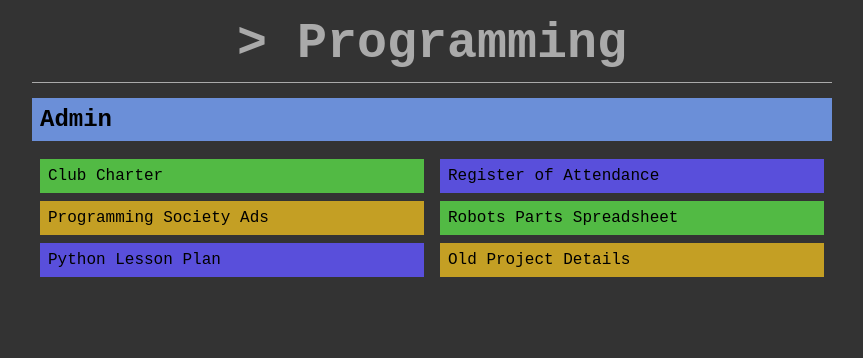
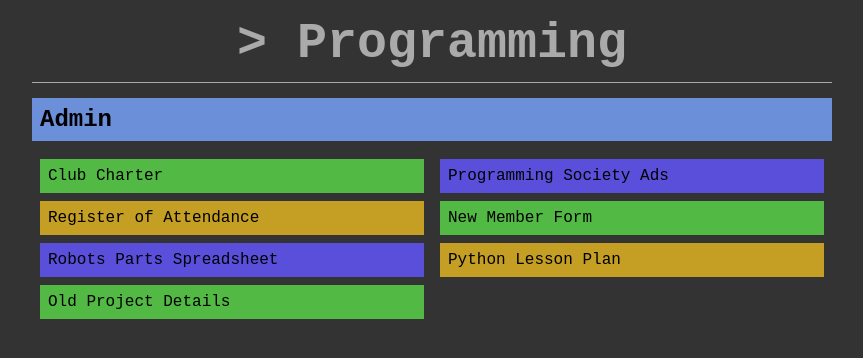
Before and after one commit to wcgs-programming/wcgs-programming.github.io, a Jekyll site: the page built from admin.md, in a window 1280 px wide. Shown: the top 358 px of the page, without its empty margins (208-1071 px from the left). Built offline with Jekyll 4.4.1, drawn with Linux system fonts in a browser that asks for light colours.

Commit message:
added new member form

```diff
--- a/admin.md
+++ b/admin.md
@@ -8,9 +8,11 @@ published: true
 
 [Club Charter](https://docs.google.com/document/d/1EsfoirRjoDX-Rw2I0IxH_faN9tkFL9qcLAA--IHEAz8/edit?usp=sharing)
 
+[Programming Society Ads](https://docs.google.com/document/d/1d1bBJrZcv06IKb6GgCiA-YtOrl2HNov3kinyKdC8QRk/edit?usp=sharing)
+
 [Register of Attendance](https://docs.google.com/spreadsheets/d/1XZ9OCXKORAQY-t7sU06T6FA61piYG1AKWG8X1AGNjTM/edit?usp=sharing)
 
-[Programming Society Ads](https://docs.google.com/document/d/1d1bBJrZcv06IKb6GgCiA-YtOrl2HNov3kinyKdC8QRk/edit?usp=sharing)
+[New Member Form](https://docs.google.com/document/d/1A7w2rJ_uk4reR4kURYFlCDdmjpsSAPGsNGfmVhJjpqA/edit?usp=sharing)
 
 [Robots Parts Spreadsheet](https://docs.google.com/spreadsheet/ccc?key=0AhiPBOOWeCl5dFZ4ajVkSVk2QmhvOWxhRGdsQUxweFE&usp=sharing)
 
```
